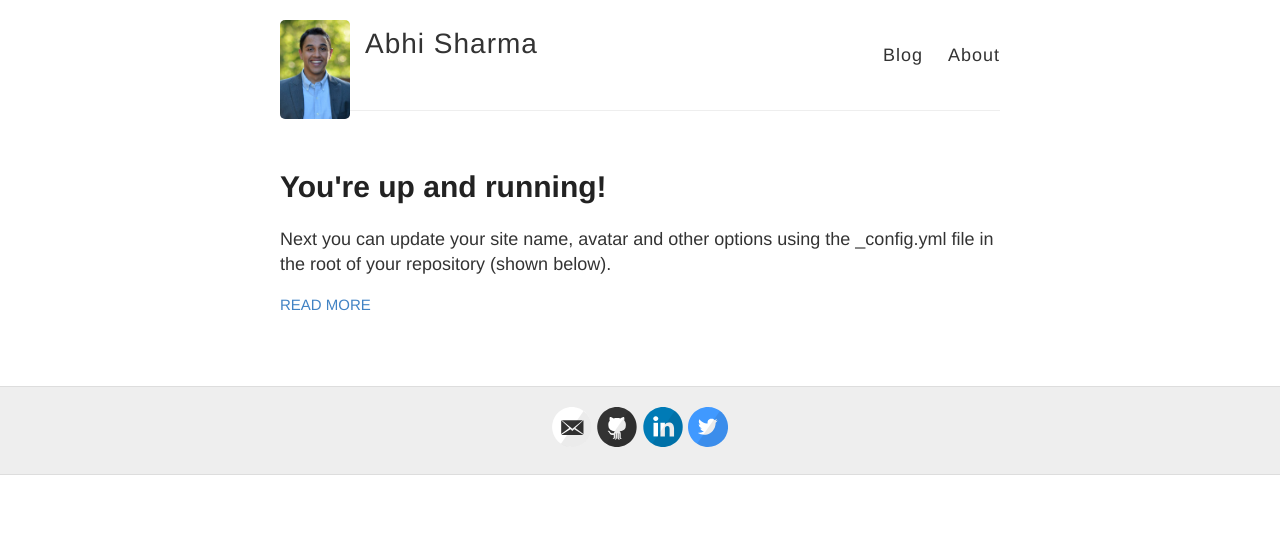
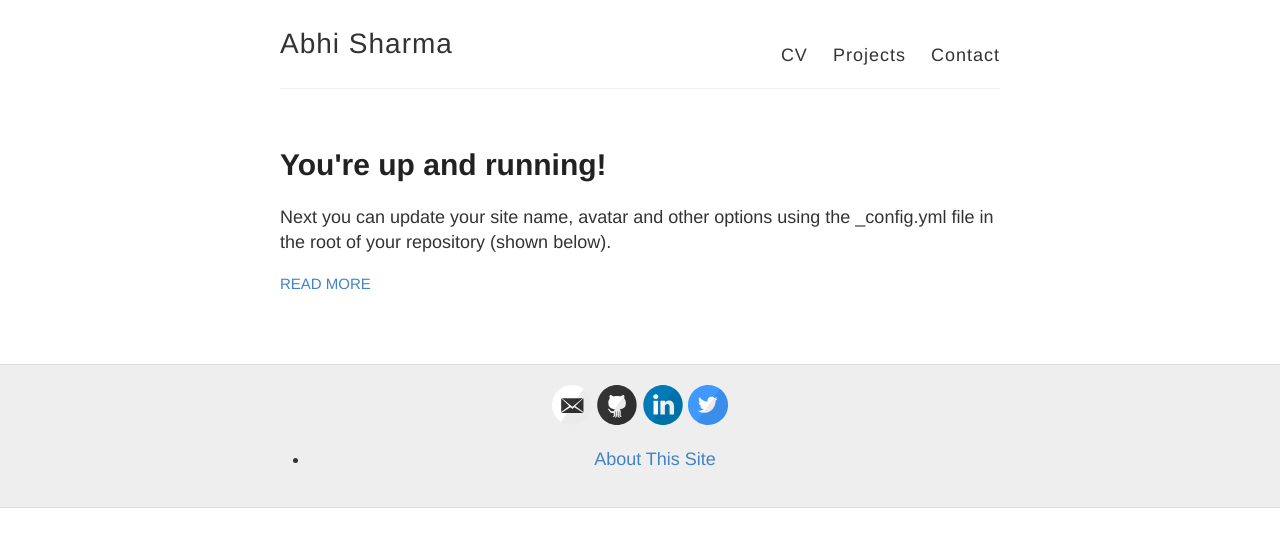
Before and after one commit to abhi-v-sharma/abhi-v-sharma.github.io, a Jekyll site: the page built from index.html, in a window 1280 px wide. Shown: the top 547 px of the page. Built offline with Jekyll 4.4.1, drawn with Linux system fonts in a browser that asks for light colours.

Commit message:
structural

```diff
--- a/_layouts/default.html
+++ b/_layouts/default.html
@@ -19,16 +19,15 @@
     <div class="wrapper-masthead">
       <div class="container">
         <header class="masthead clearfix">
-          <a href="{{ site.baseurl }}/" class="site-avatar"><img src="{{ site.avatar }}" /></a>
 
           <div class="site-info">
             <h1 class="site-name"><a href="{{ site.baseurl }}/">{{ site.name }}</a></h1>
-            <p class="site-description">{{ site.description }}</p>
           </div>
 
           <nav>
-            <a href="{{ site.baseurl }}/">Blog</a>
-            <a href="{{ site.baseurl }}/about">About</a>
+          	<a href="{{ site.baseurl }}/cv">CV</a>
+            <a href="{{ site.baseurl }}/projects">Projects</a>
+            <a href="{{ site.baseurl }}/contact">Contact</a>
           </nav>
         </header>
       </div>
@@ -41,7 +40,10 @@
     <div class="wrapper-footer">
       <div class="container">
         <footer class="footer">
-          {% include svg-icons.html %}
+          	{% include svg-icons.html %}
+          	<ul>
+          		<li><a href="{{ site.baseurl }}/about">About This Site</a></li>
+          	</ul>
         </footer>
       </div>
     </div>
```
